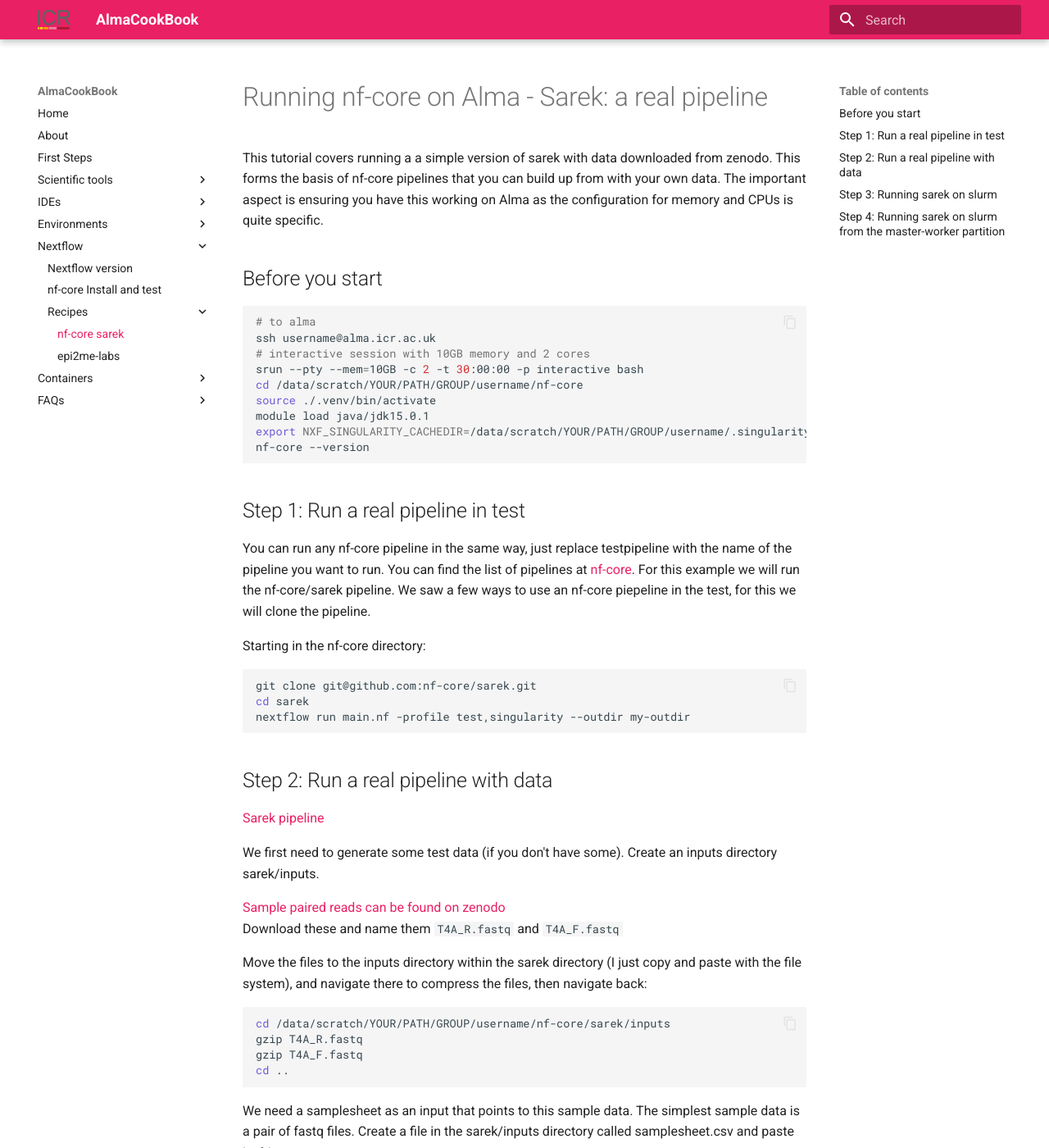
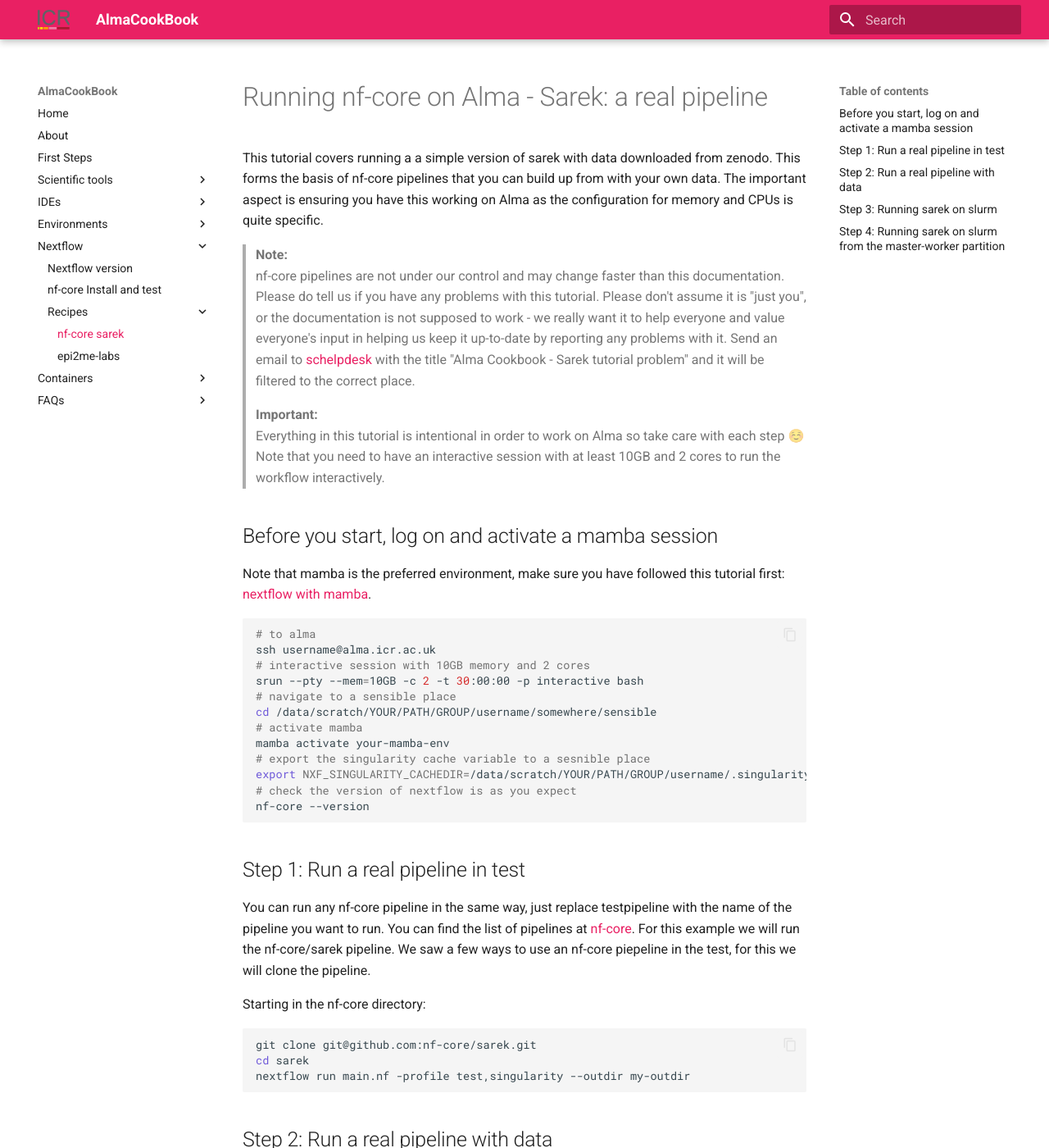
Before and after one commit to AlmaCookBook/AlmaCookBook.github.io, an MkDocs documentation site: the page built from docs/workflows/nf-core-2.md, in a window 1280 px wide and 1400 px high. Shown: the whole window at 82% size. Built offline with MkDocs 1.6.1 and Material for MkDocs 9.7.7, drawn with Linux system fonts in a browser that asks for light colours.

Commit message:
Update mamba recommendation

````diff
--- a/docs/workflows/nf-core-2.md
+++ b/docs/workflows/nf-core-2.md
@@ -2,17 +2,27 @@
 
 This tutorial covers running a a simple version of sarek with data downloaded from zenodo. This forms the basis of nf-core pipelines that you can build up from with your own data. The important aspect is ensuring you have this working on Alma as the configuration for memory and CPUs is quite specific.
 
-## Before you start
+> **Note:**
+> nf-core pipelines are not under our control and may change faster than this documentation. Please do tell us if you have any problems with this tutorial. Please don't assume it is "just you", or the documentation is not supposed to work - we really want it to help everyone and value everyone's input in helping us keep it up-to-date by reporting any problems with it. Send an email to [schelpdesk](mailto:schelpdesk@icr.ac.uk) with the title "Alma Cookbook - Sarek tutorial problem" and it will be filtered to the correct place.
+
+> **Important:**
+> Everything in this tutorial is intentional in order to work on Alma so take care with each step ☺️ Note that you need to have an interactive session with at least 10GB and 2 cores to run the workflow interactively.
+
+## Before you start, log on and activate a mamba session
+Note that mamba is the preferred environment, make sure you have followed this tutorial first: [nextflow with mamba](nextflow-envs.md).
 
 ```bash
 # to alma
 ssh username@alma.icr.ac.uk
 # interactive session with 10GB memory and 2 cores
 srun --pty --mem=10GB -c 2 -t 30:00:00 -p interactive bash
-cd /data/scratch/YOUR/PATH/GROUP/username/nf-core
-source ./.venv/bin/activate
-module load java/jdk15.0.1
+# navigate to a sensible place
+cd /data/scratch/YOUR/PATH/GROUP/username/somewhere/sensible
+# activate mamba
+mamba activate your-mamba-env
+# export the singularity cache variable to a sesnible place
 export NXF_SINGULARITY_CACHEDIR=/data/scratch/YOUR/PATH/GROUP/username/.singularity/cache
+# check the version of nextflow is as you expect
 nf-core --version
 ```
 
````
Also changed, not shown: docs/workflows/nextflow-envs.md (+3 -3 lines).
